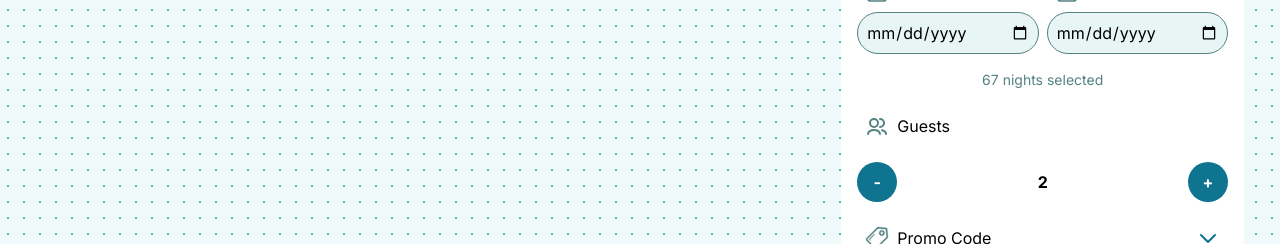
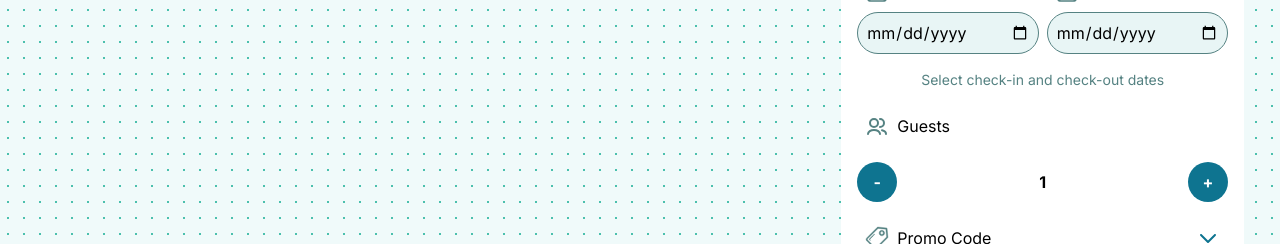
Before and after one commit to The-Villa-Visionaries/Kudagiri, a React (Vite) app in the folder frontend/: page /room in a window 1280 px wide. Shown: the part 574-818 px from the top of the page. Built offline with nearby package versions, Linux system fonts and the light colour scheme; no server answers.

Commit message:
Hotel Booking Fixes

```diff
--- a/frontend/src/components/hotels/BookingSummary.tsx
+++ b/frontend/src/components/hotels/BookingSummary.tsx
@@ -2,8 +2,47 @@ import calenderSVG from "../../assets/icons/calendar.svg"
 import doubleSVG from "../../assets/icons/double.svg"
 import InputBox from "../common/InputBox"
 import promoSVG from "../../assets/icons/promo-d.svg"
+import { useState } from "react"
 
-export default function BookingSummary() {
+interface Hotel {
+    hotelId: number
+    name: string
+    description: string
+    price: number
+    rating: number
+    reviews: number
+    capacity: number
+    roomSize: string
+    bedType: string
+    amenities: string
+    offers: string
+    image: string
+}
+
+
+interface BookingSummaryProps {
+    selectedHotel: Hotel | null
+}
+
+export default function BookingSummary({ selectedHotel }: BookingSummaryProps) {
+    const [checkInDate, setCheckInDate] = useState<string>('')
+    const [checkOutDate, setCheckOutDate] = useState<string>('')
+    const [guestCount, setGuestCount] = useState<number>(1)
+    const [promoCode, setPromoCode] = useState<string>('')
+    const imagePath = selectedHotel?.image?.startsWith('/') ? selectedHotel?.image : `/${selectedHotel?.image}`
+    const imgSrc = selectedHotel?.image ? `http://localhost:8000${imagePath}` : ''
+    const calculateNights = () => {
+        if (!checkInDate || !checkOutDate) return 0
+        const [inYear, inMonth, inDay] = checkInDate.split('-').map(Number)
+        const [outYear, outMonth, outDay] = checkOutDate.split('-').map(Number)
+        const start = new Date(inYear, inMonth - 1, inDay)
+        const end = new Date(outYear, outMonth - 1, outDay)
+        const diffTime = end.getTime() - start.getTime()
+        const diffDays = Math.round(diffTime / (1000 * 60 * 60 * 24))
+
+        return diffDays > 0 ? diffDays : 0
+    }
+    const totalNights = calculateNights()
     return (
         <div className="sticky top-19 w-full rounded-2xl bg-white overflow-hidden mt-9">
             <div className="w-full h-25 bg-linear-to-r from-[#0E7490] to-[#06B6D3] flex flex-col justify-center gap-2 p-4 text-white">
@@ -11,9 +50,20 @@ export default function BookingSummary() {
                 <p className="text-sm pl-2">Complete the details below to reserve</p>
             </div>
             <div className="w-full p-4 flex flex-col gap-4">
-                <div className="w-full border-dashed border-[#E8F5F5] border-3 rounded-2xl flex flex-col items-center justify-center p-4 text-[#558282]">
-                    <h1 className="text-md font-semibold">No hotel selected yet</h1>
-                    <p className="text-sm text-center">Choose a hotel from the list to get started</p>
+                <div className="w-full border-dashed border-[#E8F5F5] border-3 rounded-2xl flex flex-col items-center justify-center text-[#558282] overflow-hidden">
+                    {selectedHotel ? (
+                        <div className="relative w-full h-full flex items-center justify-center border border-white rounded-2xl">
+                            <img src={imgSrc} alt="Hotel" className="w-full h-32 object-cover rounded-2xl" />
+                            <p className="absolute bottom-0 left-0 right-0 bg-black/50 text-white text-center p-1 font-semibold rounded-b-2xl">
+                                {selectedHotel?.name}
+                            </p>
+                        </div>
+                    ) : (
+                        <div className="w-full p-4 flex flex-col items-center justify-center">
+                            <h1 className="text-md font-semibold">No hotel selected yet</h1>
+                            <p className="text-sm text-center">Choose a hotel from the list to get started</p>
+                        </div>
+                    )}
                 </div>
                 <div className="w-full flex items-center justify-between gap-2">
                     <div className="w-1/2">
@@ -21,28 +71,28 @@ export default function BookingSummary() {
                             <img src={calenderSVG} alt="Calendar" className="w-6 h-6" />
                             <h1 className="text-md ml-2">Check-in</h1>
                         </div>
-                        <input type="date" className="w-full p-2 bg-[#E8F5F5] text-black border border-[#558282] rounded-full hover:cursor-pointer" />
+                        <input type="date" value={checkInDate} onChange={(e) => setCheckInDate(e.target.value)} className="w-full p-2 bg-[#E8F5F5] text-black border border-[#558282] rounded-full hover:cursor-pointer" />
                     </div>
                     <div className="w-1/2">
                         <div className="w-full h-full flex items-center justify-start p-2">
                             <img src={calenderSVG} alt="Calendar" className="w-6 h-6" />
                             <h1 className="text-md ml-2">Check-out</h1>
                         </div>
-                        <input type="date" className="w-full p-2 bg-[#E8F5F5] text-black border border-[#558282] rounded-full hover:cursor-pointer" />
+                        <input type="date" value={checkOutDate} onChange={(e) => setCheckOutDate(e.target.value)} className="w-full p-2 bg-[#E8F5F5] text-black border border-[#558282] rounded-full hover:cursor-pointer" />
                     </div>
                 </div>
-                <p className="text-sm text-[#558282] w-full text-center">67 nights selected</p>
+                <p className="text-sm text-[#558282] w-full text-center">{totalNights > 0 ? `${totalNights} night${totalNights === 1 ? '' : 's'} selected` : 'Select check-in and check-out dates'}</p>
                 <div className="p-2 flex gap-2">
                     <img src={doubleSVG} className="w-6 h-6" />
                     <h1>Guests</h1>
                 </div>
                 <div className="w-full flex items-center justify-between font-bold">
-                    <button className="w-10 h-10 bg-[#0E7490] text-white p-2 rounded-full hover:bg-[#0891B2] transition-transform duration-200 ease-in-out hover:scale-105 hover:cursor-pointer">-</button>
-                    <span>2</span>
-                    <button className="w-10 h-10 bg-[#0E7490] text-white p-2 rounded-full hover:bg-[#0891B2] transition-transform duration-200 ease-in-out hover:scale-105 hover:cursor-pointer">+</button>
+                    <button onClick={() => setGuestCount(guestCount > 1 ? guestCount - 1 : 1)} className="w-10 h-10 bg-[#0E7490] text-white p-2 rounded-full hover:bg-[#0891B2] transition-transform duration-200 ease-in-out hover:scale-105 hover:cursor-pointer">-</button>
+                    <span>{guestCount}</span>
+                    <button onClick={() => setGuestCount(guestCount + 1)} className="w-10 h-10 bg-[#0E7490] text-white p-2 rounded-full hover:bg-[#0891B2] transition-transform duration-200 ease-in-out hover:scale-105 hover:cursor-pointer">+</button>
                 </div>
-                <InputBox icon={promoSVG} label="Promo Code" placeholder="Enter promo code" buttonText="Redeem" />
-                <button className="w-full h-15 p-2 bg-linear-to-r from-[#0E7490] to-[#0E7490] text-white font-black rounded-full hover:to-[#06B6D3] hover:cursor-pointer">Confirm Reservation</button>
+                <InputBox icon={promoSVG} label="Promo Code" placeholder="Enter promo code" buttonText="Redeem" value={promoCode} onClick={setPromoCode} />
+                <button  className="w-full h-15 p-2 bg-linear-to-r from-[#0E7490] to-[#0E7490] text-white font-black rounded-full hover:to-[#06B6D3] hover:cursor-pointer">Confirm Reservation</button>
             </div>
         </div>
     )
--- a/frontend/src/components/hotels/RoomGrid.tsx
+++ b/frontend/src/components/hotels/RoomGrid.tsx
@@ -1,6 +1,6 @@
 import RoomCard from "../hotels/RoomCard"
 
-interface Hotel {
+export interface Hotel {
     hotelId: number
     name: string
     description: string
@@ -18,7 +18,7 @@ interface Hotel {
 interface RoomGridProps {
     role?: string
     edit?: boolean
-    onClick?: () => void
+    onClick?: (hotelId: number) => void
     hotels: Hotel[]
 }
 
@@ -32,7 +32,7 @@ export default function RoomsGrid({ role, edit, onClick, hotels }: RoomGridProps
             </div>
             <div className="flex flex-wrap gap-5 justify-between">
                 {hotels.map((hotel, index) => (
-                    <RoomCard key={index} role={role} edit={edit} onClick={onClick} hotels={hotel} />
+                    <RoomCard key={index} role={role} edit={edit} onClick={() => onClick?.(hotel.hotelId)} hotels={hotel} />
                 ))}
             </div>
         </div>
--- a/frontend/src/components/theme-park/ThemeGrid.tsx
+++ b/frontend/src/components/theme-park/ThemeGrid.tsx
@@ -1,6 +1,7 @@
 import ThemeCard from "./ThemeCard"
 
 interface themePark {
+    themeParkId: number
     name: string
     description: string
     price: number
@@ -17,7 +18,7 @@ interface ThemeGridProps {
     role?: string
     edit?: boolean
     onClick?: () => void
-    themePark?: any[]
+    themePark?: themePark[]
 }
 
 export default function ThemeGrid({ role, edit, onClick, themePark }: ThemeGridProps) {
--- a/frontend/src/pages/HotelsPage.tsx
+++ b/frontend/src/pages/HotelsPage.tsx
@@ -1,5 +1,5 @@
 import PromoBanner, { type Promotion } from "../components/promotions/PromoBanner"
-import RoomGrid from "../components/hotels/RoomGrid"
+import RoomGrid, { type Hotel } from "../components/hotels/RoomGrid"
 import PageTitle from "../components/common/PageTitle"
 import FilterBar from "../components/common/FilterBar"
 import PageIndex from "../components/common/PageIndex"
@@ -12,6 +12,11 @@ export default function Main() {
     const description = "luxury stays and beachfront suites — your gateway to an unforgettable island stay"
     const [hotels, setHotels] = useState([])
     const [promotions, setPromotions] = useState<Promotion[]>([])
+    const handleClick = (hotelId: number) => {
+        const selectedHotel = hotels.find((hotel: any) => hotel.hotelId === hotelId)
+        setSelectedHotel(selectedHotel || null)
+    }
+    const [selectedHotel, setSelectedHotel] = useState<Hotel | null>(null)
     const userId = 1
 
     useEffect(() => {
@@ -41,10 +46,10 @@ export default function Main() {
             <FilterBar Page="Hotels" />
             <div className="w-full flex items-start justify-between">
                 <div className="min-w-4/6">
-                    <RoomGrid hotels={hotels} />
+                    <RoomGrid onClick={handleClick} hotels={hotels} />
                     <PageIndex />
                 </div>
-                <BookingSummary />
+                <BookingSummary selectedHotel={selectedHotel} />
             </div>
         </div>
     )
--- a/frontend/src/pages/ThemeParksManagePage.tsx
+++ b/frontend/src/pages/ThemeParksManagePage.tsx
@@ -51,7 +51,7 @@ export default function Main() {
             <FilterBar Page="Theme Park" Create={true} onCreateClick={() => setSwitchState(true)} />
             <div className="w-full flex items-start justify-between">
                 <div className="min-w-4/6">
-                    <ThemeGrid role={role} edit={true} onClick={() => setSwitchState(false)} />
+                    <ThemeGrid role={role} edit={true} onClick={() => setSwitchState(false)} themePark={themePark} />
                     <PageIndex />
                 </div>
                 {switchState ? <Create /> : <Edit />}
```
Also changed, not shown: frontend/src/components/common/InputBox.tsx (+10 -9 lines).
